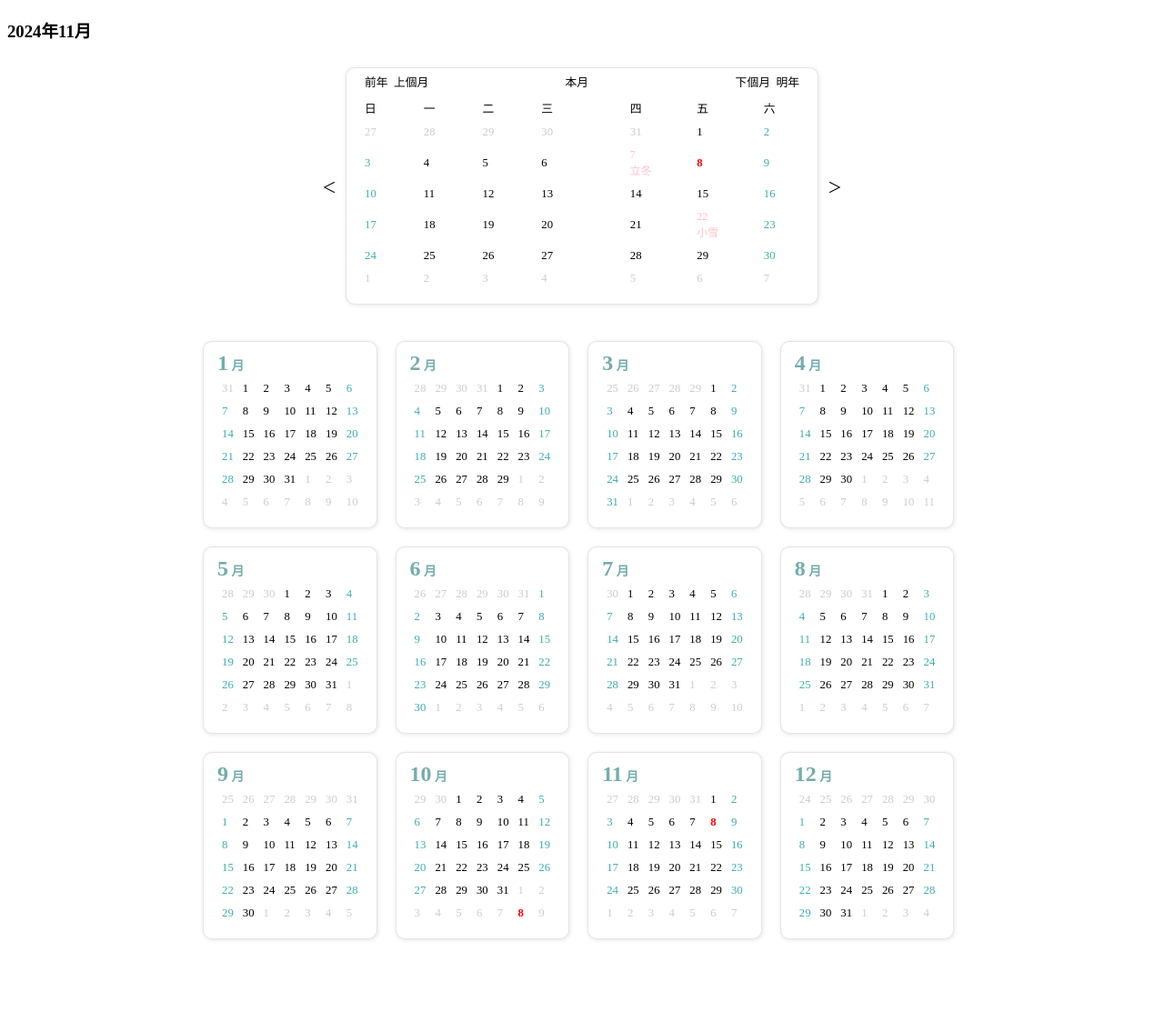
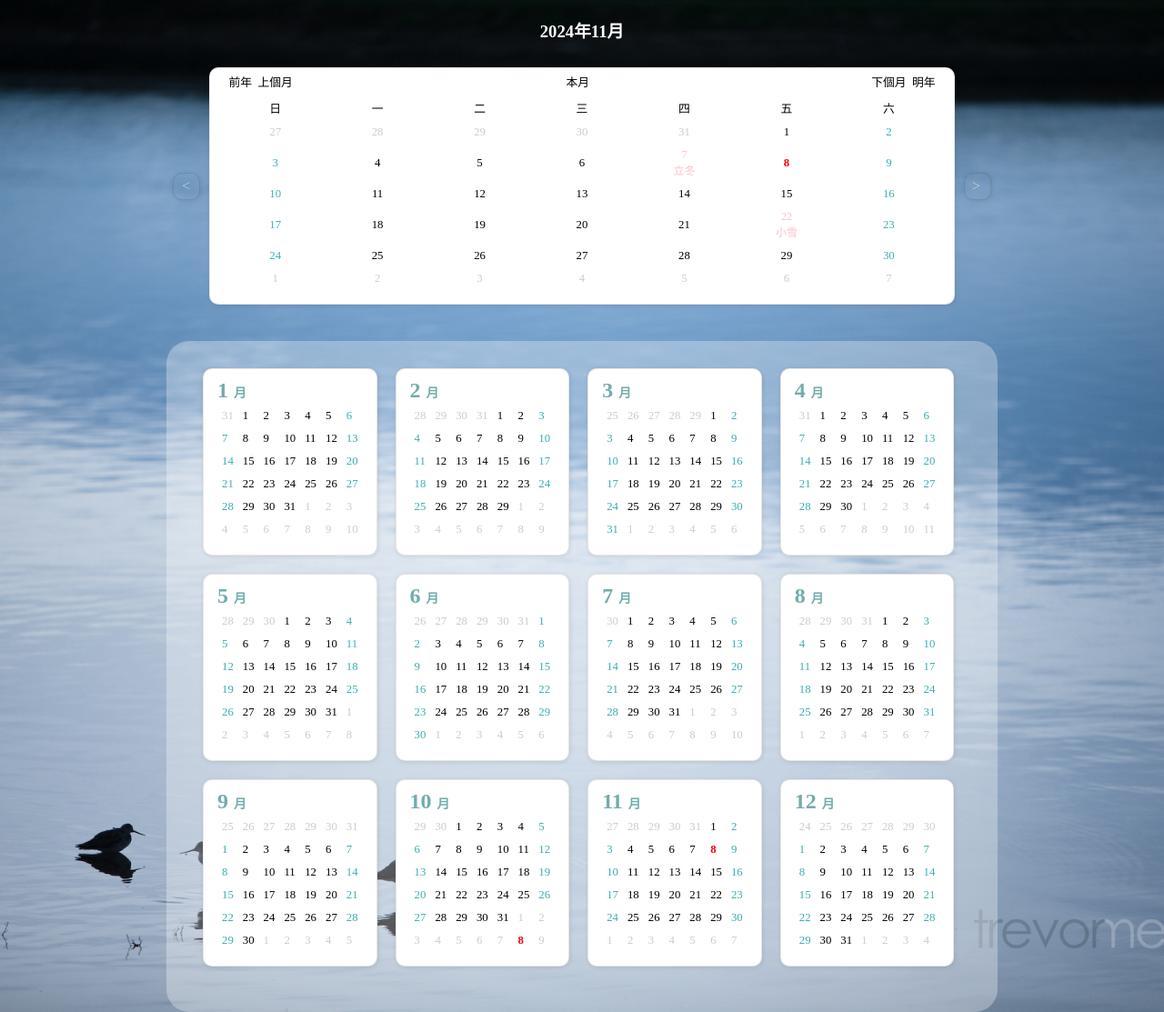
Before and after one commit to manda-shen/homework-calendar, a PHP site: page /calendar_year.php in a window 1280 px wide. Shown: the whole page at 91% size. Before the commit the page ends 1034 px from the top, so only its background shows below. Run offline with PHP 8.4, Linux system fonts and the light colour scheme.

Commit message:
加入背景圖

```diff
--- a/calendar_year.php
+++ b/calendar_year.php
@@ -9,8 +9,23 @@
         * {
             box-sizing: border-box;
         }
+
+        body {
+            width: 100%;
+            margin: 0px;
+            background-image: url('./birdsinthewater.jpg'); /* 設置背景圖片 */
+            background-repeat: no-repeat; /* 防止背景圖片重複 */
+            background-position: top; /* 將背景圖片置於最上方 */
+            background-size: cover; /* 讓背景圖片覆蓋整個頁面 */
+        }
+
+        .title{
+            color: white;
+            text-align: center;
+        }
+
        .main{
-            width: 60%;
+            width: 80%;
             margin: auto;
             display: flex;
             flex-direction: row;
@@ -18,7 +33,25 @@
             align-items: center;
         }
 
+        .last_next{
+            width: 30px;
+            height: 30px;
+            font-size: 10px;
+            color: #ccc;
+            padding: 5px 8px 5px 8px;
+            border-radius: 10px;
+            border:0.1em solid rgba(0,0,0,0.1);
+            box-shadow:0.7px 1px 5px rgba(0,0,0,0.1);
+        }
+
+        .last_next:hover{
+            background-color: #E0ECEF;
+            color: white;
+            transition: 0.2s;
+        }
+
         .main_table{
+            width: 80%;
             background-color: white;
             padding:15px;
             padding-top:0px;
@@ -29,13 +62,15 @@
         }
 
         .main table{
-            width: 488px;
+            width: 100%;
             color: #000;
             border-collapse: collapse;
         }
 
         .main tr,
         .main td {
+            width: 14%;
+            text-align: center; /* 文字水平置中 */
             padding-right:5px;
         }
 
@@ -47,16 +82,17 @@
         .spDate-class {
             color: pink;
             font-size: 12px
-
         }
 
         .box{
             margin:auto;
-            background-color: white;
+            background-color: rgba(255,255,255,0.3);
+            border-radius: 25px;
             width: 488px;
             display:flex;
             flex-wrap: wrap;
             padding: 20px 30px 40px;
+            margin-top: 30px;
         }
 
         /* 預設寬度(最小)為420px，以下設置其他寬度 */
@@ -129,8 +165,7 @@
 <body>
 
 <?php
-
-
+date_default_timezone_set("Asia/Taipei");
 
 if(isset($_GET['year'])){
     $year=$_GET['year'];
@@ -180,36 +215,36 @@ $holidays = [
 
 ?>
 
-<div>
-<h3><?php echo date("{$year}年{$month}月") ?></h3>
+<div class="title">
+    <h3>
+        <?php echo date("{$year}年{$month}月") ?>
+    </h3>
 </div>
 
 <div class="main">
-<div class="pre_post">
-    <a href="calendar_pra.php?year=<?=$prevYear;?>&month=<?=$prevMonth;?>">＜</a>
+    <div class="last_next">
+        <a href="calendar_year.php?year=<?=$prevYear;?>&month=<?=$prevMonth;?>">＜</a>
     </div>
 
     <div class="main_table">
         <table>
-
             <tr class='nav'>
                 <td colspan=3 style='text-align:left'>
-        <a href="calendar_pra.php?year=<?=$year-1;?>&month=<?=$month;?>">前年</a>&nbsp;
-        <a href="calendar_pra.php?year=<?=$prevYear;?>&month=<?=$prevMonth;?>">上個月</a>&nbsp;&nbsp;&nbsp;
+                    <a href="calendar_year.php?year=<?=$year-1;?>&month=<?=$month;?>">前年</a>&nbsp;
+                    <a href="calendar_year.php?year=<?=$prevYear;?>&month=<?=$prevMonth;?>">上個月</a>&nbsp;&nbsp;&nbsp;
                 </td>
                 <!-- <td></td> -->
                 <!-- <td></td> -->
                 <td  style='text-align:center'>
-        <a href="./calendar_pra.php">本月</a>&nbsp;&nbsp;&nbsp;
+                    <a href="./calendar_year.php">本月</a>&nbsp;&nbsp;&nbsp;
                 </td>
                 <td colspan=3 style='text-align:right'>
-        <a href="calendar_pra.php?year=<?=$nextYear;?>&month=<?=$nextMonth;?>">下個月</a>&nbsp;
-        <a href="calendar_pra.php?year=<?=$year+1;?>&month=<?=$month;?>">明年</a>
+                    <a href="calendar_year.php?year=<?=$nextYear;?>&month=<?=$nextMonth;?>">下個月</a>&nbsp;
+                    <a href="calendar_year.php?year=<?=$year+1;?>&month=<?=$month;?>">明年</a>
                 </td>
                 <!-- <td></td> -->
                 <!-- <td></td> -->
             </tr>
-
 
             <tr>
                 <td>日</td>
@@ -222,7 +257,6 @@ $holidays = [
             </tr>
 
             <?php
-
 
                 $firstDay="{$year}-{$month}-1";
                 $firstDay_stamp=strtotime($firstDay);
@@ -246,13 +280,11 @@ for($j=0;$j<7;$j++){
 
                         if(isset($spDate[date("Y-m-d",$start_stamp)])){
                             echo "<br>{$spDate[date("Y-m-d",$start_stamp)]}";
-
                         }
                         if(isset($holidays[date("m-d",$start_stamp)])){
                             echo "<br>{$holidays[date("m-d",$start_stamp)]}";
                         }
                         $start_stamp=strtotime("+1 day", $start_stamp);
-
                         echo "</td>";
                     }
                     echo "</tr>";
@@ -261,16 +293,14 @@ echo "</tr>";
             ?>
         </table>
     </div>
-
-<div class="pre_post">
-    <a href="calendar_pra.php?year=<?=$nextYear;?>&month=<?=$nextMonth;?>">＞</a>
+    <div class="last_next">
+        <a href="calendar_year.php?year=<?=$nextYear;?>&month=<?=$nextMonth;?>">＞</a>
     </div>
 </div>
 
 
-<div class="box">
+
 <?php
-
 
 if(isset($_GET['year'])){
     $year=$_GET['year'];
@@ -283,7 +313,6 @@ if(isset($_GET['month'])){
 }else{
     $month=date("m");
 }
-
 
 if($month-1<1){
     $prevMonth=12;
@@ -301,25 +330,24 @@ if($month+1>12){
     $nextYear=$year;
 }
 
-
 ?>
 
-
+<div class="box">
 
 <?php
 for($whichMonth=1;$whichMonth<=12;$whichMonth++){
 ?>
 
-<div class="per_month"><a href="calendar_pra.php?year=<?=$year;?>&month=<?=$whichMonth;?>" style="text-decoration: none; color: inherit;">
+    <div class="per_month">
+        <a href="calendar_year.php?year=<?=$year;?>&month=<?=$whichMonth;?>" style="text-decoration: none; color: inherit;">
         <table>
-
             <div>
-<h2 class="month"><?php echo $whichMonth?></h2>
+                <h2 class="month">
+                    <?php echo $whichMonth?>
+                </h2>
             </div>
 
 <?php
-
-
 $firstDay="{$year}-{$whichMonth}-1";
 $firstDay_stamp=strtotime($firstDay);
 
@@ -336,7 +364,6 @@ for($i=0;$i<6;$i++){
         echo "<td class='$theMonth $isToday $isHoliday'>";
         echo date("j",$start_stamp);
         $start_stamp=strtotime("+1 day", $start_stamp);
-
     }
     echo "</tr>";
 }
@@ -352,7 +379,5 @@ for($i=0;$i<6;$i++){
 
 </div>
 
-
 </body>
-
 </html>
```
Also changed, not shown: birdsinthewater.jpg (added). Lines whose indentation alone changed are shown as unchanged.
